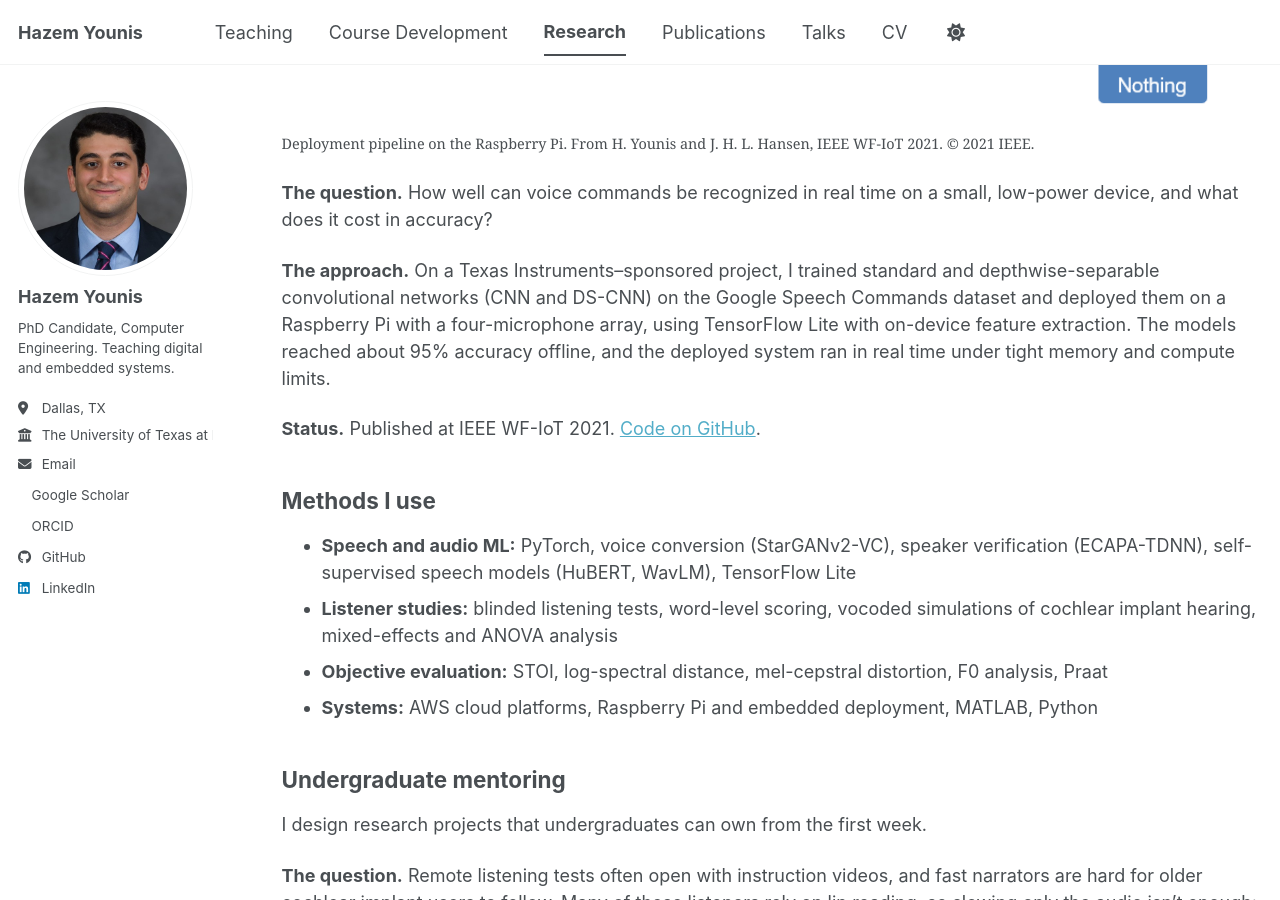
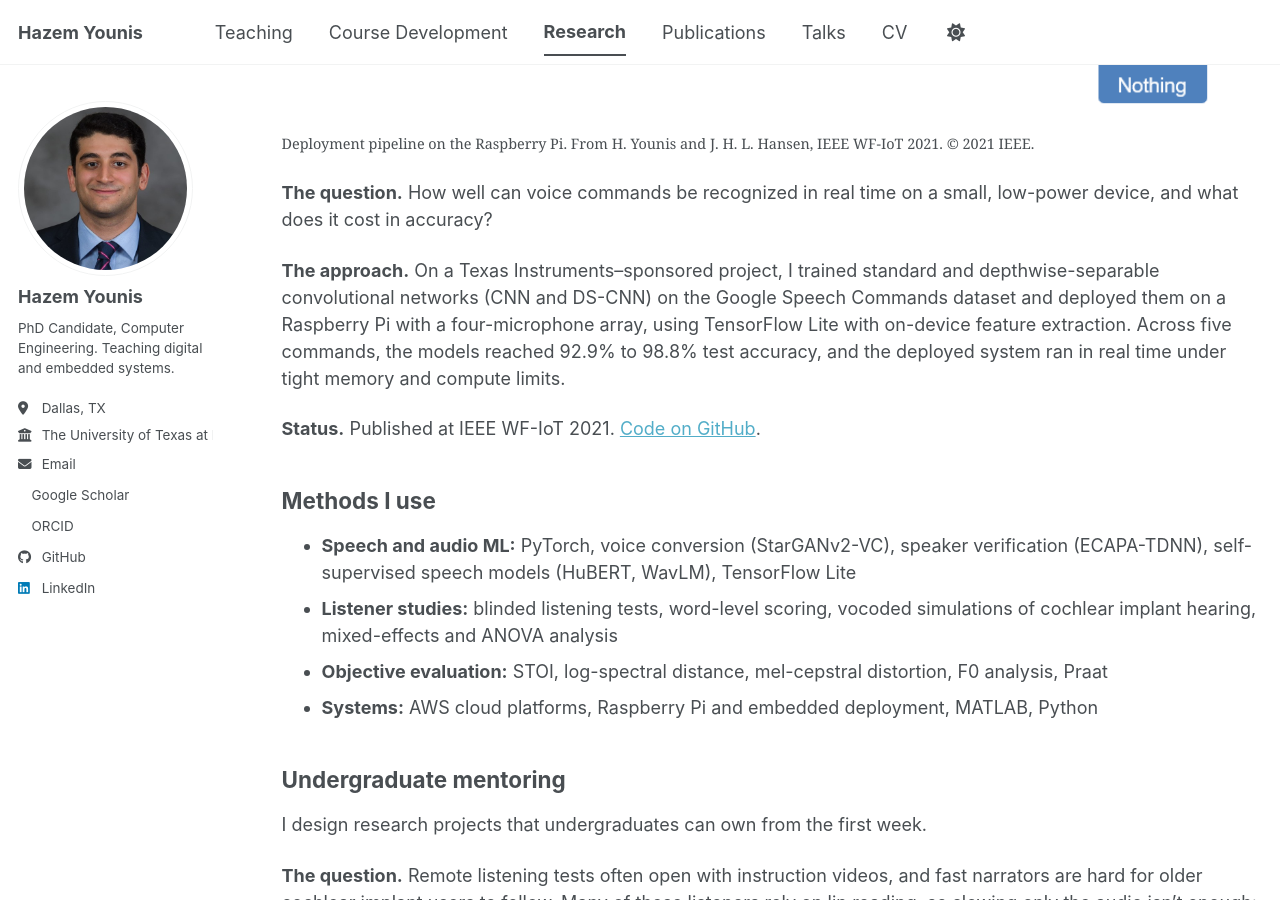
Before and after one commit to Hazem-AF-Younis/hazem-af-younis.github.io, a Jekyll site: the page built from _pages/research.md, in a window 1280 px wide and 900 px high, scrolled down 1926 px. Built offline with Jekyll 4.4.1, drawn with Linux system fonts in a browser that asks for light colours; a script bundle is joined from its source files by our own code; a style sheet for code colours, icons or effects is not loaded.

Commit message:
Correct command recognition accuracy to match the WF-IoT paper

```diff
--- a/_pages/research.md
+++ b/_pages/research.md
@@ -36,7 +36,7 @@ Speech technology on small devices
 
 **The question.** How well can voice commands be recognized in real time on a small, low-power device, and what does it cost in accuracy?
 
-**The approach.** On a Texas Instruments–sponsored project, I trained standard and depthwise-separable convolutional networks (CNN and DS-CNN) on the Google Speech Commands dataset and deployed them on a Raspberry Pi with a four-microphone array, using TensorFlow Lite with on-device feature extraction. The models reached about 95% accuracy offline, and the deployed system ran in real time under tight memory and compute limits.
+**The approach.** On a Texas Instruments–sponsored project, I trained standard and depthwise-separable convolutional networks (CNN and DS-CNN) on the Google Speech Commands dataset and deployed them on a Raspberry Pi with a four-microphone array, using TensorFlow Lite with on-device feature extraction. Across five commands, the models reached 92.9% to 98.8% test accuracy, and the deployed system ran in real time under tight memory and compute limits.
 
 **Status.** Published at IEEE WF-IoT 2021. [Code on GitHub](https://github.com/Hazem-AF-Younis/wfiot2021-embedded-command-recognition).
 
```
